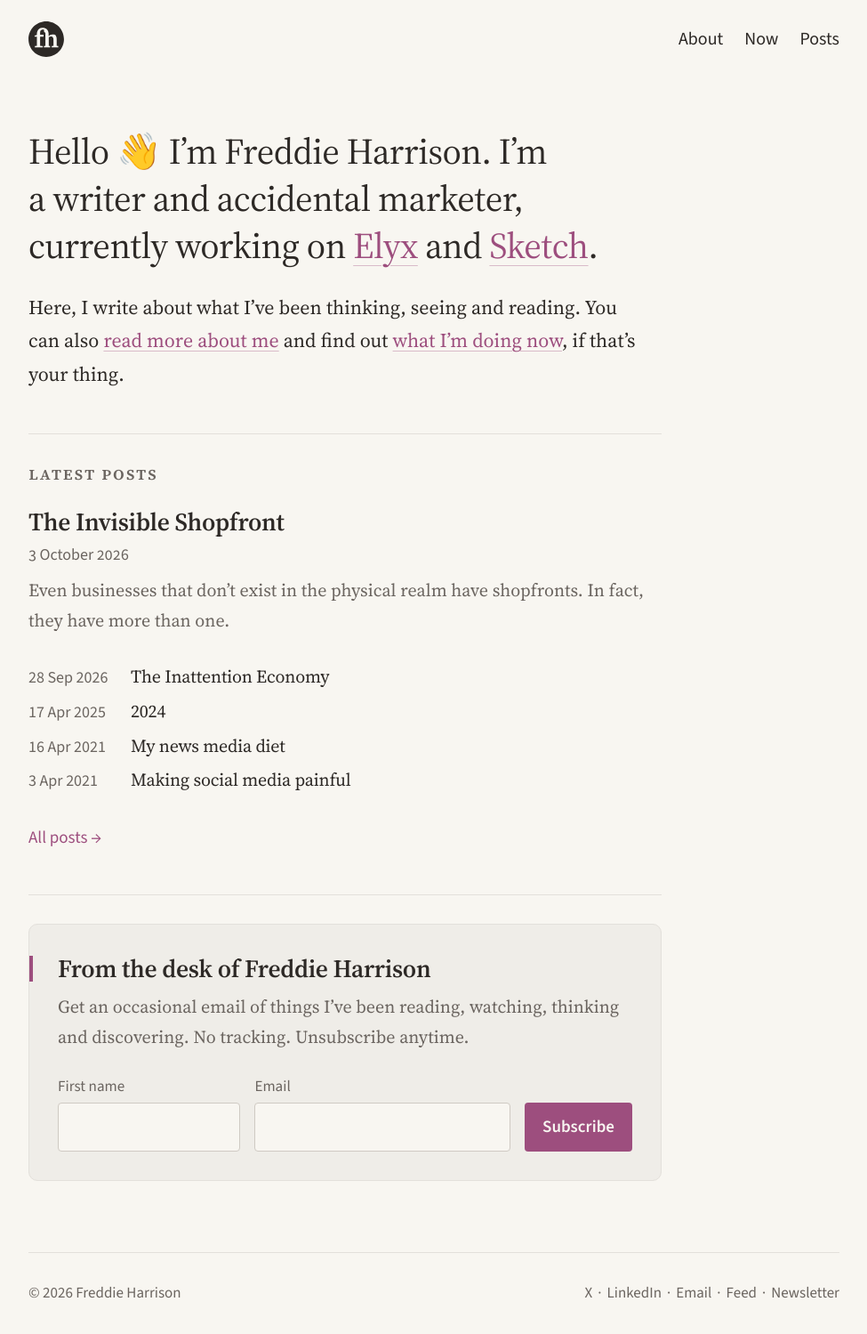
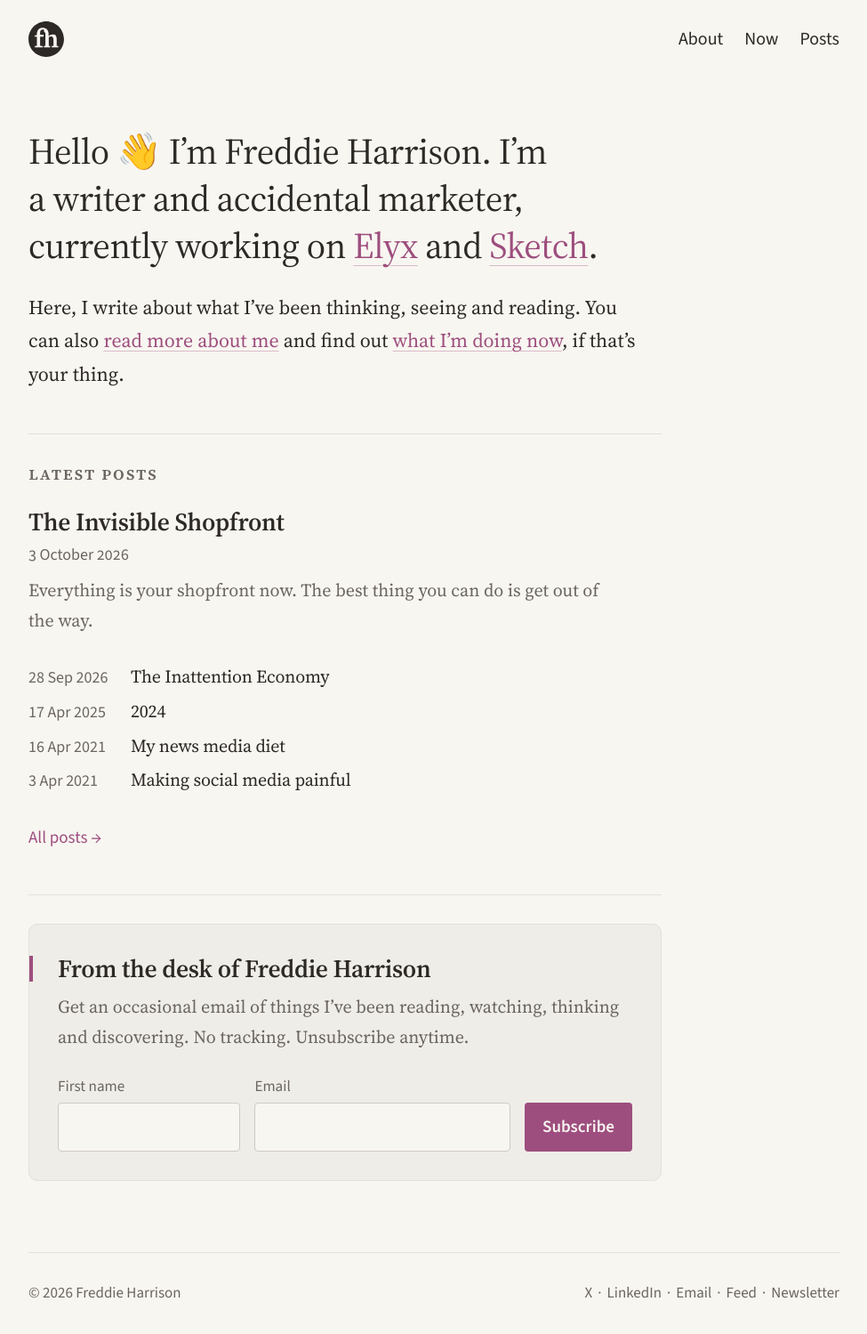
Before and after one commit to freddiewrites/freddiewrites.github.io, a Jekyll site: the page built from index.markdown, in a window 1280 px wide. Shown: the whole page at 89% size, without its empty margins (152-1127 px from the left). Built offline with Jekyll 4.4.1, drawn with Linux system fonts in a browser that asks for light colours.

Commit message:
Use a shorter excerpt for the shopfront post
Co-Authored-By: Claude Opus 5.5 <noreply@anthropic.com>
Claude-Session: https://claude.ai/code/session_01NmKwLNUap89oKZCsSTRMiv

```diff
--- a/_posts/2026-10-03-the-invisible-shopfront.md
+++ b/_posts/2026-10-03-the-invisible-shopfront.md
@@ -2,7 +2,7 @@
 layout: post
 title: "The Invisible Shopfront"
 categories: thoughts
-excerpt: Even businesses that don’t exist in the physical realm have shopfronts. In fact, they have more than one.
+excerpt: Everything is your shopfront now. The best thing you can do is get out of the way.
 ---
 
 As a kid I was obsessed with shopfronts. As a passenger in my mum’s car on trips through our town, I spent most of my time absorbing every shopfront I saw. What did they sell? Did they invest much in their signage? Was it consistent?
```
